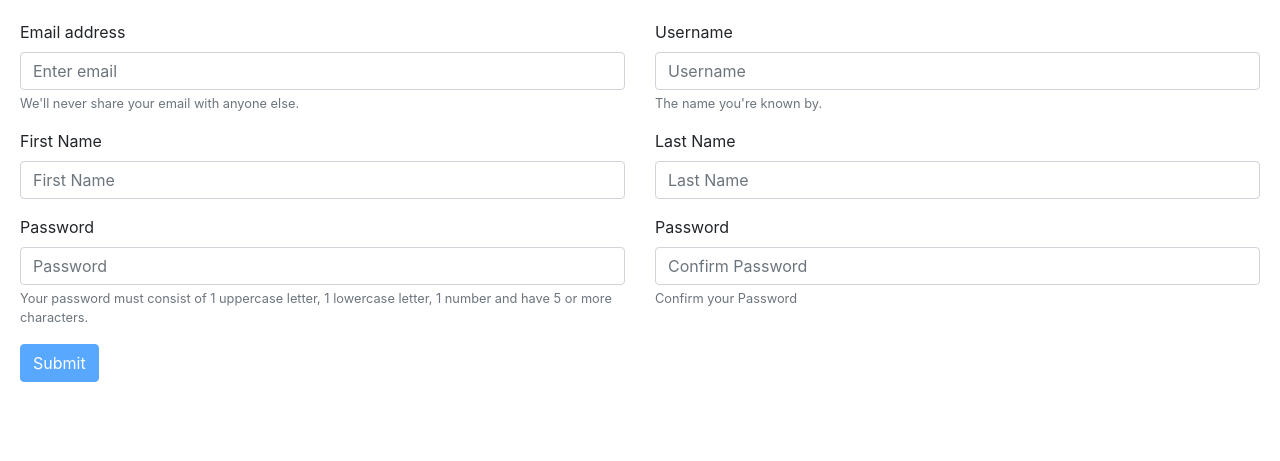
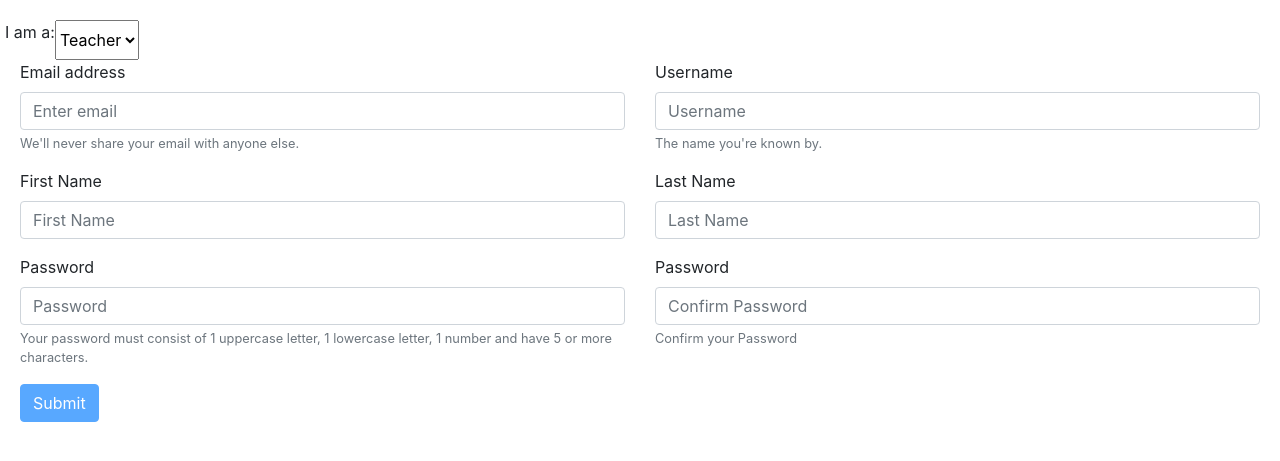
Before and after one commit to thebot7744/CCCCA, a Flask app: template templates/signup.html in a window 1280 px wide. Shown: the top 461 px of the page. Run offline with Flask 2, Linux system fonts and the light colour scheme; the template is opened without the code that fills it, so the values that code supplies are empty; some libraries are stand-ins or nearby versions.

Commit message:
added teacher registration

```diff
--- a/application.py
+++ b/application.py
@@ -41,13 +41,13 @@ def index():
         email = session['email']
         loginCheck = True
         message = "You are signed in as " + email
-        logging.debug(message)
-        parentId=session["sid"][0]
-        logging.debug(parentId)
-        children = db.execute("SELECT childfirstname, childlastname FROM ChildInfo WHERE parentId = :parentId", {"parentId": parentId}).fetchall()
+        sid=session["sid"][0]
+
+        children = db.execute("SELECT childfirstname, childlastname FROM ChildInfo WHERE parentId = :parentId", {"parentId": sid}).fetchall()
+        teacher = db.execute("SELECT teacher FROM AccountInfo WHERE id = :sid", {"sid": sid}).fetchone()[0]
 
 
-    return render_template('index.html', message=message, children=children, loginCheck=loginCheck)
+    return render_template('index.html', message=message, children=children, loginCheck=loginCheck, teacher=teacher)
 
 @app.route('/logout', methods=["POST"])
 def logout():
@@ -67,6 +67,7 @@ def signupComplete():
     lastname = request.form.get("lastname")
     password = request.form.get("password")
     pswdconfirm = request.form.get('passwordconfirm')
+    teacher = request.form.get('teacherSignUp')
 
     data = [email, username, firstname, lastname, password, pswdconfirm]
     for i in data:
@@ -77,8 +78,8 @@ def signupComplete():
         return render_template('error.html', message='Please make sure to confirm your password.')
 
     try:
-        db.execute("INSERT INTO AccountInfo (email, username, firstname, lastname, password) VALUES (:email, :username, :firstname, :lastname, :password)",
-        {"email": email, "username": username, "firstname": firstname, "lastname": lastname, "password": password})
+        db.execute("INSERT INTO AccountInfo (email, username, firstname, lastname, password, teacher) VALUES (:email, :username, :firstname, :lastname, :password, :teacher)",
+        {"email": email, "username": username, "firstname": firstname, "lastname": lastname, "password": password, "teacher": teacher})
     except sqlalchemy.exc.IntegrityError:
         return render_template('error.html', message='Your email address or username is already in use.')
     db.commit()
--- a/templates/signup.html
+++ b/templates/signup.html
@@ -62,6 +62,13 @@
     <form action = "{{ url_for('signupComplete') }}" method="POST">
         <div class="card-body">
             <div class="row">
+                <p>I am a:</p>
+                <select name="teacherSignUp">
+                    <option value="1">Teacher</option>
+                    <option value="0">Parent</option>
+                </select>
+            </div>
+            <div class="row">
                 <div class="form-group col-6">
                     <label for="email">Email address</label>
                     <input type="email" class="form-control" name="email" aria-describedby="emailHelp" placeholder="Enter email">
```
Also changed, not shown: templates/index.html (+16 -3 lines).
